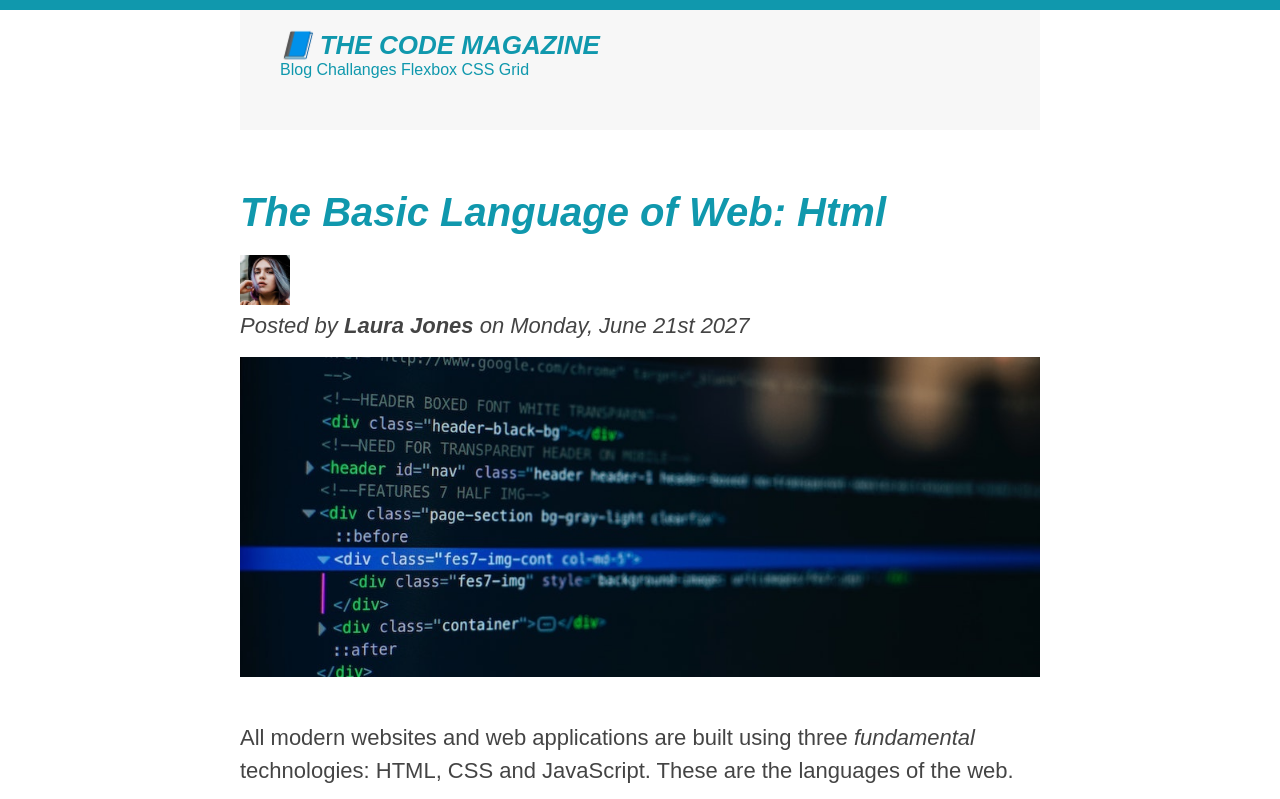
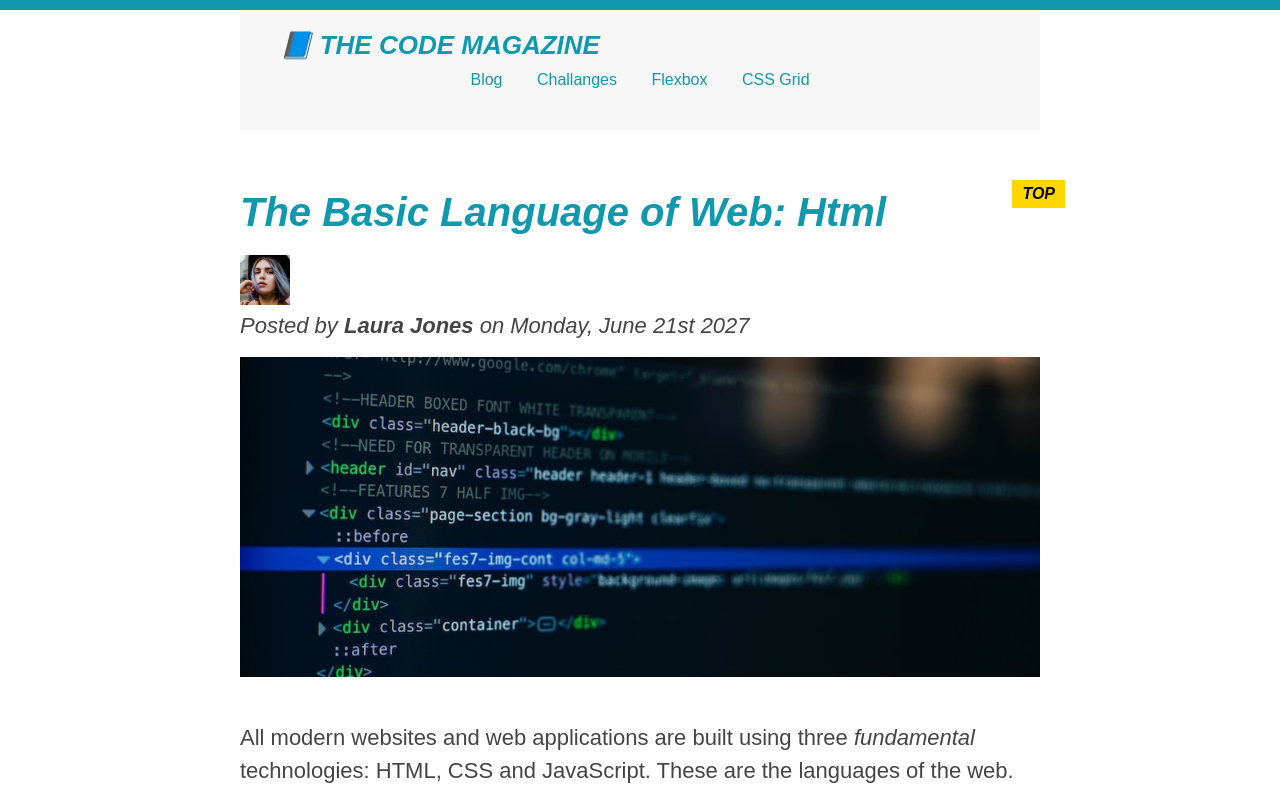
Before and after one commit to Aqsanazir39/Html-Css-Project, a plain HTML site: page index.html in a window 1280 px wide. Shown: the top 799 px of the page. Drawn offline with Linux system fonts and the light colour scheme.

Commit message:
new code about css box model positioning etc

```diff
--- a/index.css
+++ b/index.css
@@ -2,10 +2,12 @@
   padding: 0;
   margin: 0;
 }
+/* PAGE SECTION */
 body {
   font-family: sans-serif;
   color: #444;
   border-top: #1098ad solid 10px;
+  position: relative;
 }
 article {
   margin-bottom: 60px;
@@ -23,6 +25,7 @@ aside {
   padding: 50px 0;
   width: 500px;
 }
+/* SMALLER ELEMENT */
 h1,
 h2,
 h3,
@@ -39,6 +42,23 @@ h2 {
   font-size: 40px;
   font-style: italic;
   margin-bottom: 20px;
+  position: relative;
+}
+h2::after {
+  content: "TOP";
+  background-color: gold;
+  color: #000;
+  font-size: 16px;
+  font-weight: bold;
+  display: inline-block;
+  position: absolute;
+  padding: 5px 10px;
+  top: -10px;
+  right: -25px;
+}
+nav {
+  font-size: 16px;
+  text-align: center;
 }
 .post-header {
   margin-bottom: 40px;
@@ -117,7 +137,23 @@ ol {
 .container {
   width: 800px;
   margin: 0 auto;
+  /* position: relative; */
 }
+/* nav a:link {
+  background-color: orangered;
+  margin: 20px;
+  padding: 20px;
+  display: block;
+} */
+nav a:link {
+  margin-right: 30px;
+  margin-top: 10px;
+  display: inline-block;
+}
+nav a:link:last-child {
+  margin-right: 0;
+}
+/* RESOLVING CONFLICTS */
 /* #copyright {
   color: blueviolet;
 }
@@ -130,3 +166,11 @@ ol {
 footer p {
   color: burlywood !important;
 } */
+button {
+  font-size: 22;
+  padding: 20px;
+  cursor: pointer;
+  bottom: 50px;
+  right: 50px;
+  position: absolute;
+}
--- a/index.html
+++ b/index.html
@@ -35,6 +35,7 @@
             height="200"
             class="post-img"
           />
+          <button>❤ Like</button>
         </header>
         <p>
           All modern websites and web applications are built using three
```
